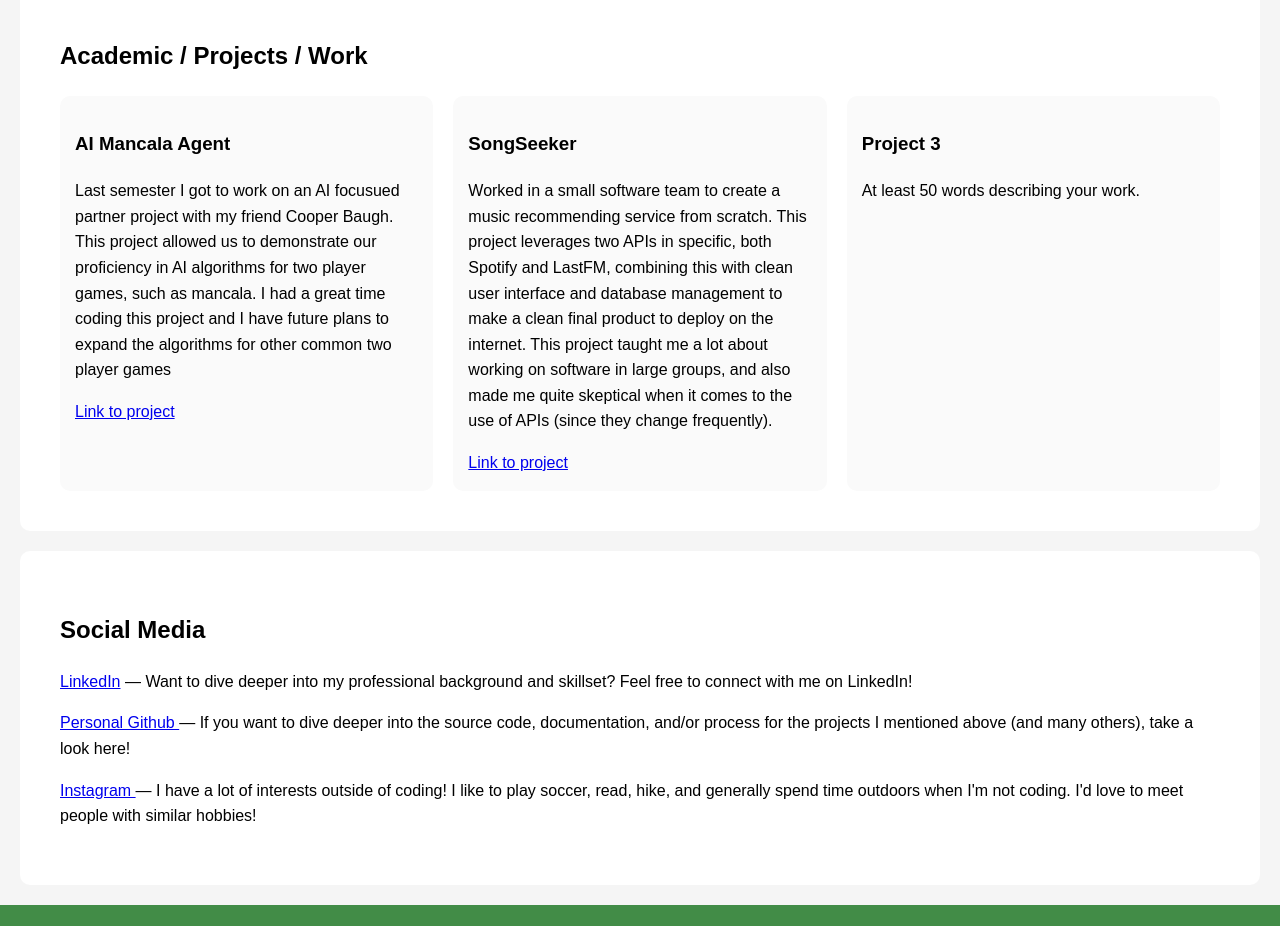
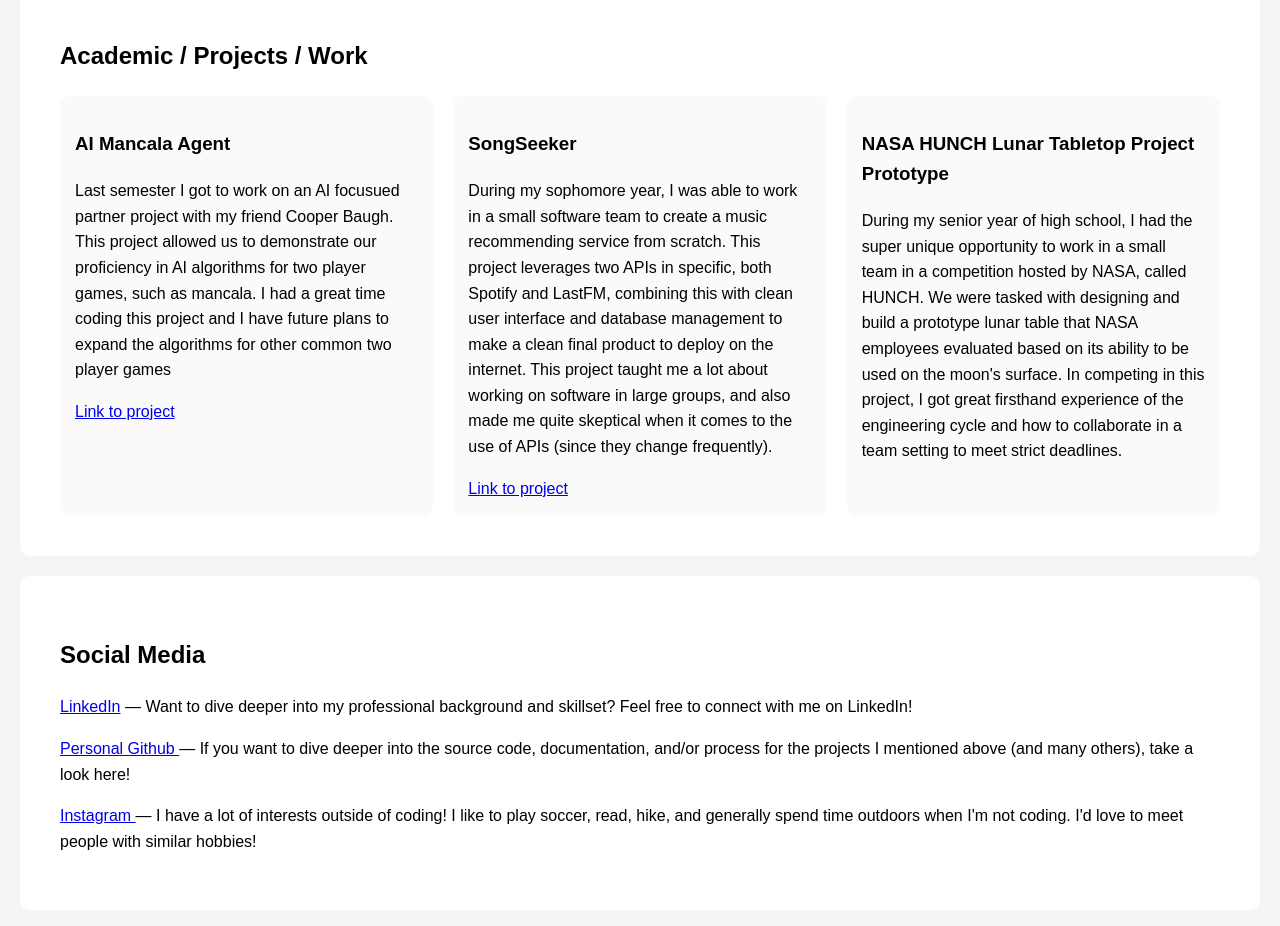
Before and after one commit to gape5988/gape5988.github.io, a plain HTML site: page index.html in a window 1280 px wide. Shown: the part 1940-2866 px from the top of the page. Drawn offline with Linux system fonts and the light colour scheme.

Commit message:
Update index.html

```diff
--- a/index.html
+++ b/index.html
@@ -137,7 +137,7 @@
         <div class="card">
             <h3> SongSeeker </h3>
             <p>
-                Worked in a small software team to create a music recommending service from scratch. This project leverages two APIs in specific,
+                During my sophomore year, I was able to work in a small software team to create a music recommending service from scratch. This project leverages two APIs in specific,
                 both Spotify and LastFM, combining this with clean user interface and database management to make a clean final product to deploy
                 on the internet. This project taught me a lot about working on software in large groups, and also made me quite skeptical when it
                 comes to the use of APIs (since they change frequently).
@@ -145,8 +145,13 @@
             <a href="https://github.com/LachlanMurphy/SpotifyWrap-Team014-2">Link to project</a>
         </div>
         <div class="card">
-            <h3>Project 3</h3>
-            <p>At least 50 words describing your work.</p>
+            <h3> NASA HUNCH Lunar Tabletop Project Prototype </h3>
+            <p>
+                During my senior year of high school, I had the super unique opportunity to work in a small team in a competition hosted by NASA, called HUNCH.
+                We were tasked with designing and build a prototype lunar table that NASA employees evaluated based on its ability to be used on the moon's surface.
+                In competing in this project, I got great firsthand experience of the engineering cycle and how to collaborate in a team setting to meet strict
+                deadlines.
+            </p>
         </div>
     </div>
 </section>
```
